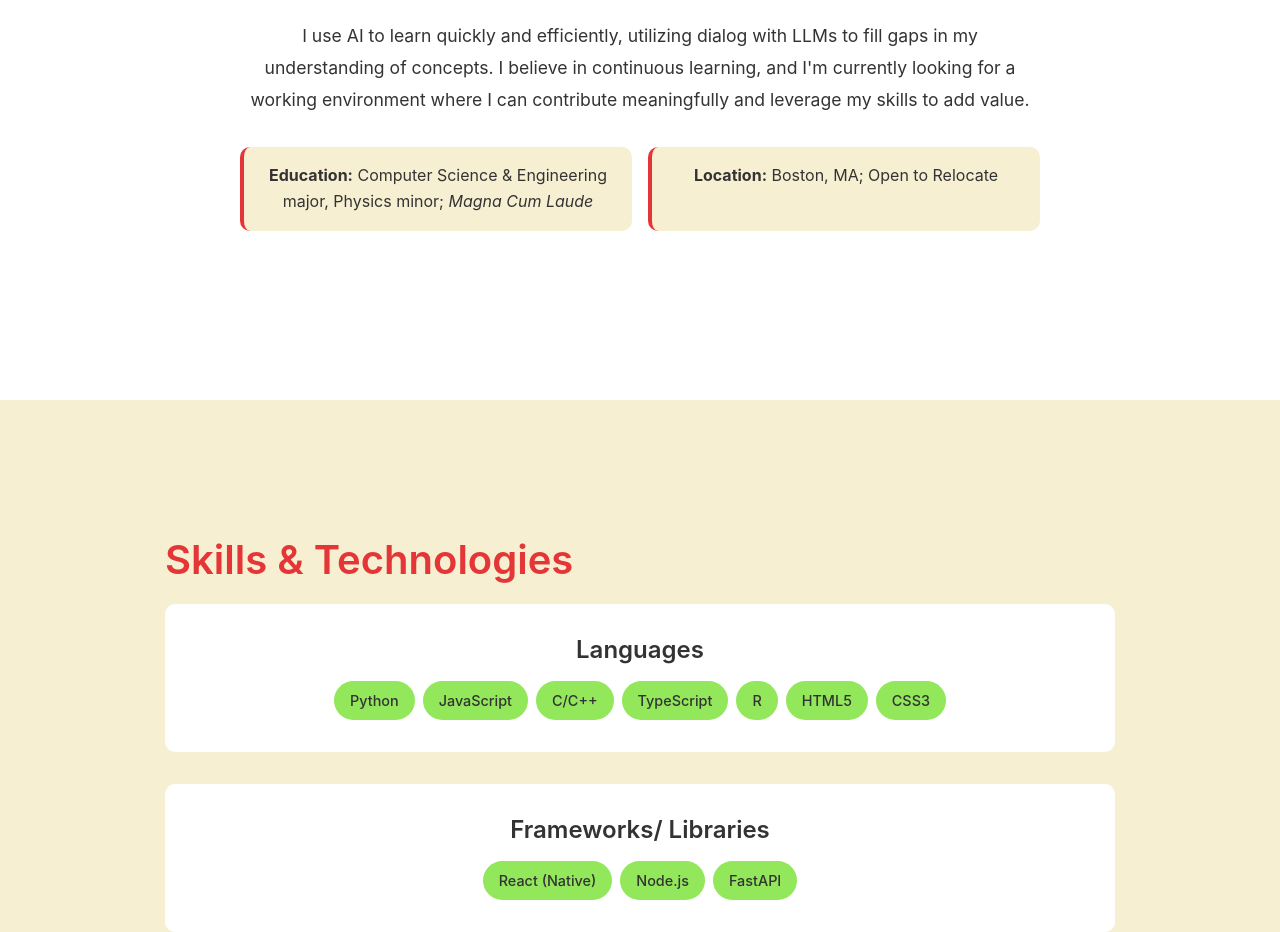
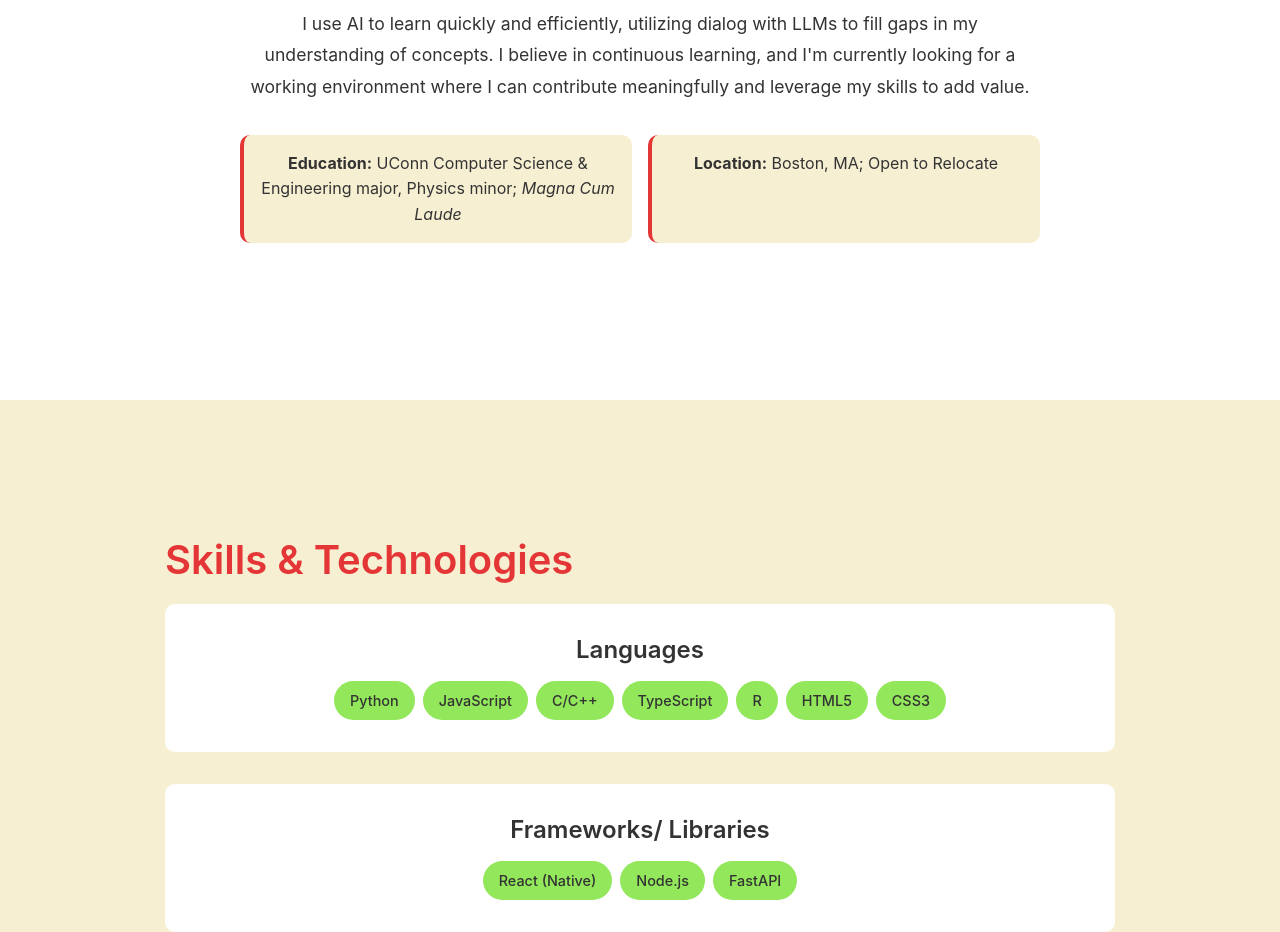
Before and after one commit to WT-Dougherty/portfolio, a React (Vite) app: page / in a window 1280 px wide. Shown: the part 1200-2132 px from the top of the page. Built offline with nearby package versions, Linux system fonts and the light colour scheme.

Commit message:
added share link image

```diff
--- a/index.html
+++ b/index.html
@@ -2,8 +2,13 @@
 <html lang="en">
   <head>
     <meta charset="UTF-8" />
-    <link rel="icon" type="image/svg" href="/src/assets/portfoliofavicon.svg" />
+    <link rel="icon" type="image/svg" href="./portfoliofavicon.svg" />
     <meta name="viewport" content="width=device-width, initial-scale=1.0" />
+    <!-- Open Graph (Facebook, LinkedIn, iMessage, etc.) -->
+    <meta property="og:title" content="Will Dougherty" />
+    <meta property="og:image" content="https://willdougherty.dev/portfoliofavicon.svg" />
+    <meta property="og:url" content="https://willdougherty.dev" />
+    <meta property="og:type" content="website" />
     <title>Will Dougherty</title>
   </head>
   <body>
--- a/src/App.css
+++ b/src/App.css
@@ -111,6 +111,7 @@
   padding: 1rem;
   border-radius: 10px;
   border-left: 4px solid var(--color-primary);
+
 }
 
 /* Skills section */
--- a/src/sections/about.tsx
+++ b/src/sections/about.tsx
@@ -18,7 +18,7 @@ const About = () => {
                         </p>
                         <div className="about-details">
                             <div className="detail-item">
-                                <strong>Education:</strong> Computer Science & Engineering major, Physics minor; <em>Magna Cum Laude</em>
+                                <strong>Education:</strong> UConn Computer Science & Engineering major, Physics minor; <em>Magna Cum Laude</em>
                             </div>
                             <div className="detail-item">
                                 <strong>Location:</strong> Boston, MA; Open to Relocate
```
Also changed, not shown: public/portfoliofavicon.svg (renamed from src/assets/portfoliofavicon.svg).
